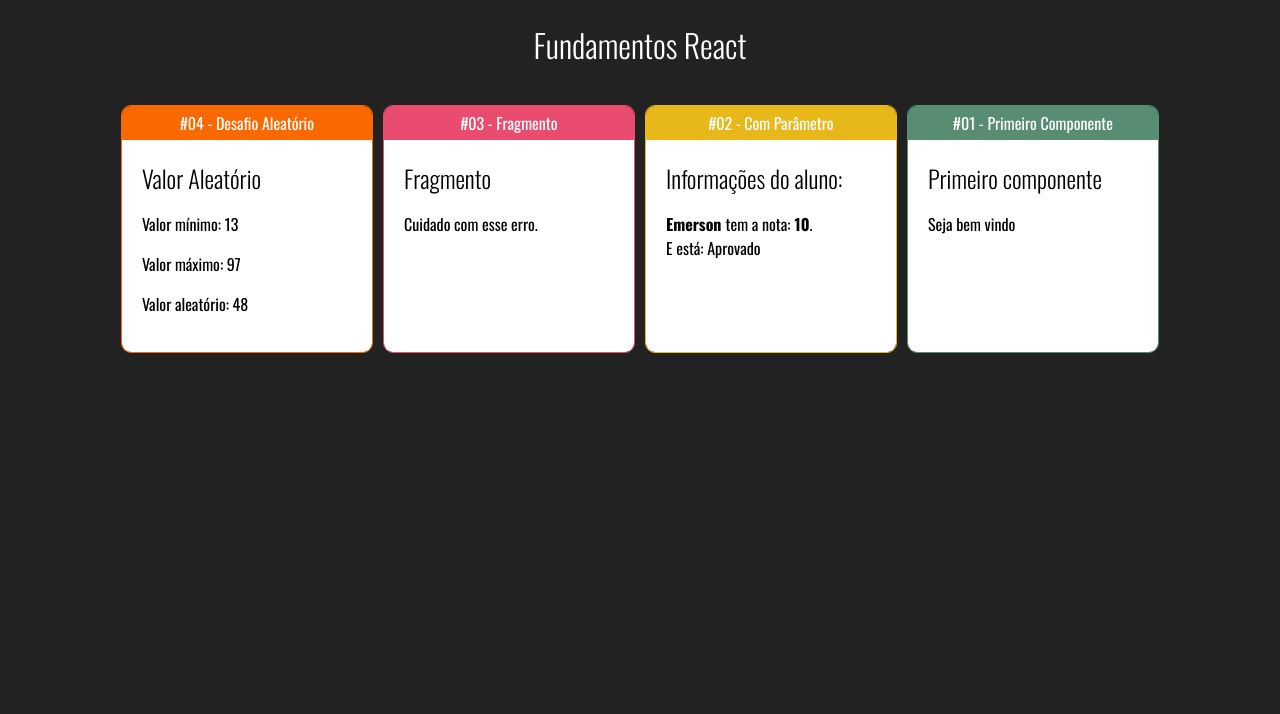
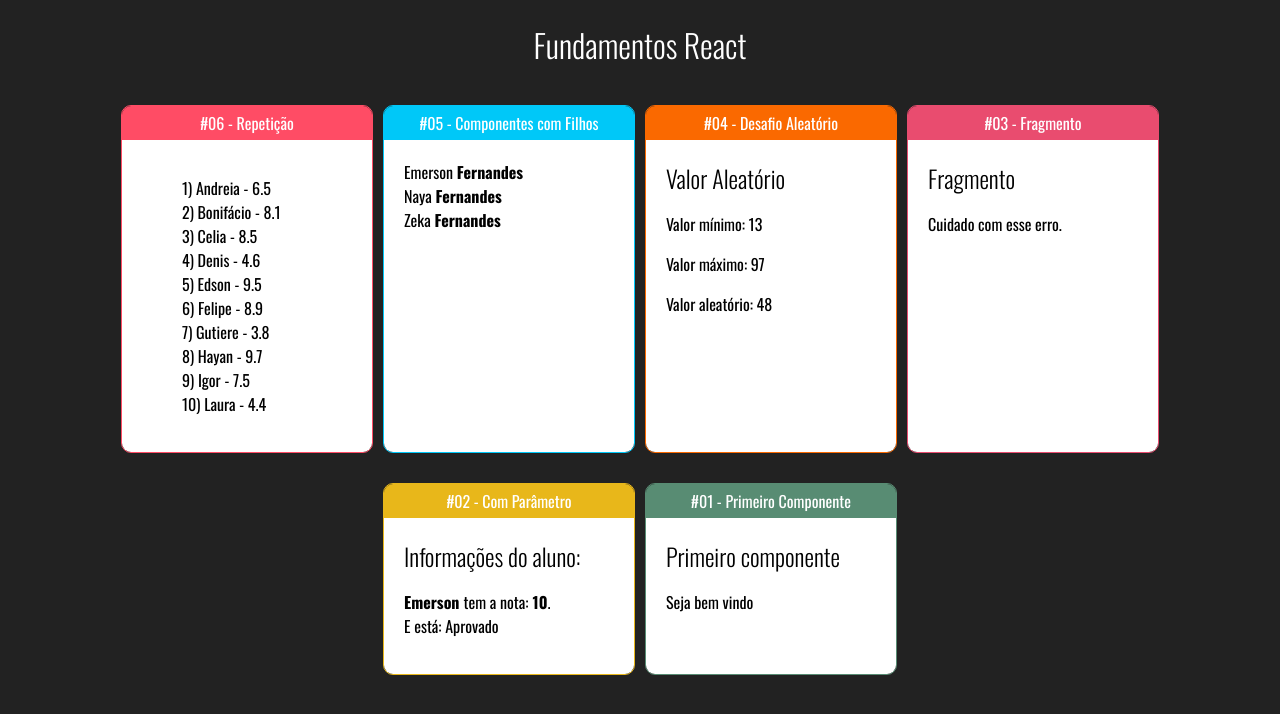
Before and after one commit to Emerson-Gabriel/fundamentos-react, a React (Create React App) app: page / in a window 1280 px wide. Shown: the top 714 px of the page. Built offline with nearby package versions, Linux system fonts and the light colour scheme.

Commit message:
Atualizacoes sobre lacos de repeticoes com react

```diff
--- a/src/App.jsx
+++ b/src/App.jsx
@@ -5,11 +5,29 @@ import ComParametro from './components/basicos/ComParametro'
 import Fragmento from './components/basicos/Fragmento'
 import Aleatorio from "./components/basicos/Aleatorio";
 import Card from "./components/layout/Card";
+import Familia from './components/basicos/Familia';
+import FamiliaMembro from './components/basicos/FamiliaMembro';
+import ListaAlunos from './components/repeticao/ListaAlunos';
 
 export default _ =>
     <div className="app">
         <h1 className="center">Fundamentos React</h1>
         <div className="cards">
+            <Card titulo="#06 - Repetição" color="#ff4c65">
+                <ListaAlunos></ListaAlunos>
+            </Card>
+            <Card titulo="#05 - Componentes com Filhos" color="#00c8f8">
+                <Familia sobrenome="Fernandes">
+                    <FamiliaMembro nome="Emerson"></FamiliaMembro>
+                    <FamiliaMembro nome="Naya"></FamiliaMembro>
+                    <FamiliaMembro nome="Zeka"></FamiliaMembro>
+                {/*
+                    Exemplo de comentário react
+                    <FamiliaMembro nome="Naya"></FamiliaMembro>
+                    <FamiliaMembro nome="Zeka"></FamiliaMembro>
+                */}
+                </Familia>
+            </Card>
             <Card titulo="#04 - Desafio Aleatório" color="#fa6900">
                 <Aleatorio  max={97}  min={13} />
             </Card>
--- /dev/null
+++ b/src/components/basicos/Familia.jsx
@@ -0,0 +1,14 @@
+import React, {cloneElement} from 'react'
+
+export default props => {
+    return (
+        <div>
+            {/* cloneElement funciona apenas para 1 filho */}
+            {/* Exemplo de uso sem usar a nomeclatura React.cloneElement.... */}
+            {/* {cloneElement(props.children, { ...props })} */}
+            {props.children.map((child, i) => {
+                return cloneElement(child, { ...props, key: i });
+            })}
+        </div>
+    )
+}
--- /dev/null
+++ b/src/components/basicos/FamiliaMembro.jsx
@@ -0,0 +1,9 @@
+import React from 'react'
+
+export default props => {
+    return (
+        <div>
+            {props.nome} <strong>{props.sobrenome}</strong>
+        </div>
+    )
+}
--- /dev/null
+++ b/src/components/data/alunos.js
@@ -0,0 +1,12 @@
+export default[
+    { id: 1, nome: 'Andreia', nota: 6.5 },
+    { id: 2, nome: 'Bonifácio', nota: 8.1 },
+    { id: 3, nome: 'Celia', nota: 8.5 },
+    { id: 4, nome: 'Denis', nota: 4.6 },
+    { id: 5, nome: 'Edson', nota: 9.5 },
+    { id: 6, nome: 'Felipe', nota: 8.9 },
+    { id: 7, nome: 'Gutiere', nota: 3.8 },
+    { id: 8, nome: 'Hayan', nota: 9.7 },
+    { id: 9, nome: 'Igor', nota: 7.5 },
+    { id: 10, nome: 'Laura', nota: 4.4 },
+]
--- /dev/null
+++ b/src/components/repeticao/ListaAlunos.jsx
@@ -0,0 +1,24 @@
+import React from 'react'
+import alunos from '../data/alunos'
+
+export default props => {
+    const li1 = (
+        <li>
+            {alunos[0].id} - {alunos[0].nome} - {alunos[0].nota}
+        </li>
+    );
+
+    const lis = alunos.map(aluno => {
+        return <li key={aluno.id}>
+            {aluno.id}) {aluno.nome} - {aluno.nota}
+        </li>
+    })
+
+    return (
+        <div>
+            <ul style={{ listStyle: 'none' }}>
+                {lis}
+            </ul>
+        </div>
+    )
+}
```
